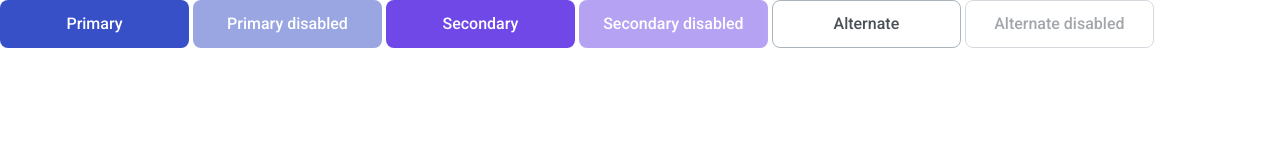
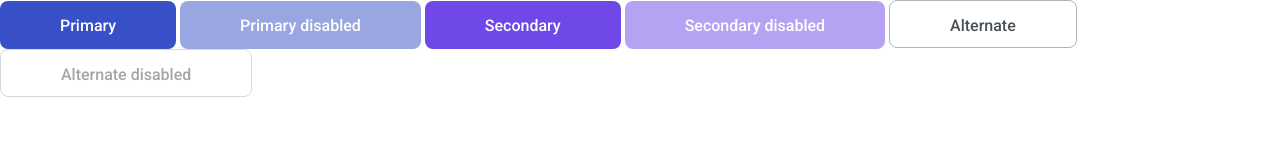
Before and after one commit to js-tasks-ru/htmlcss-20230227_zloy-monk, a website: page 03-lection1/01-button/index.html in a window 1280 px wide. Drawn offline with Linux system fonts and the light colour scheme.

Commit message:
add solution for 3-module 1-task

```diff
--- a/03-lection1/01-button/button.css
+++ b/03-lection1/01-button/button.css
@@ -1,13 +1,14 @@
 /* Стилизация кнопки */
 .button {
-    width: 189px;
     height: 48px;
     border-radius: 8px;
     transition: all 0.2s ease;
     font-family: 'Roboto';
+    line-height: 19px;
     font-weight: 500;
     font-size: 16px;
     cursor: pointer;
+    padding: 15px 60px 14px;
 }
 
 .button:disabled {
```
